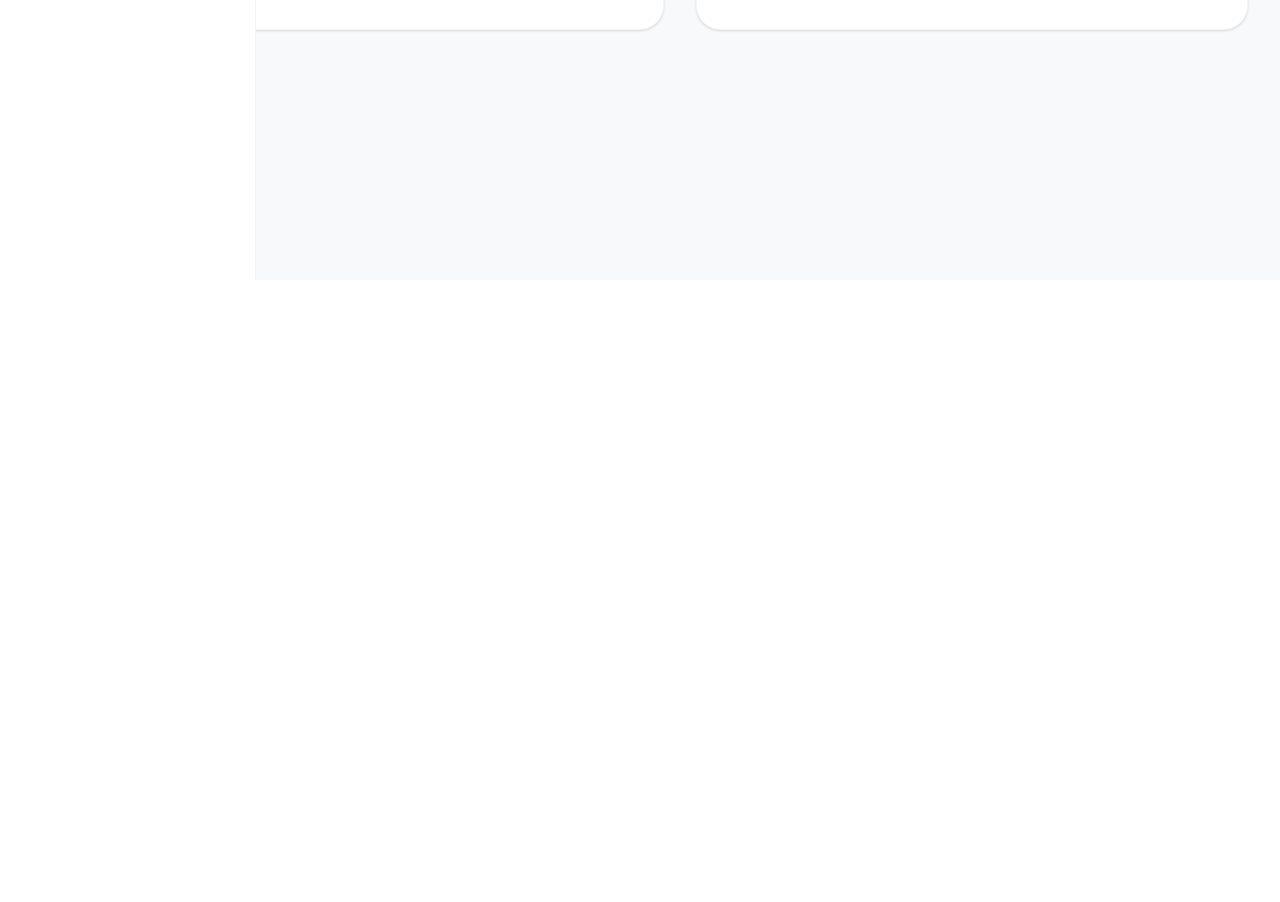
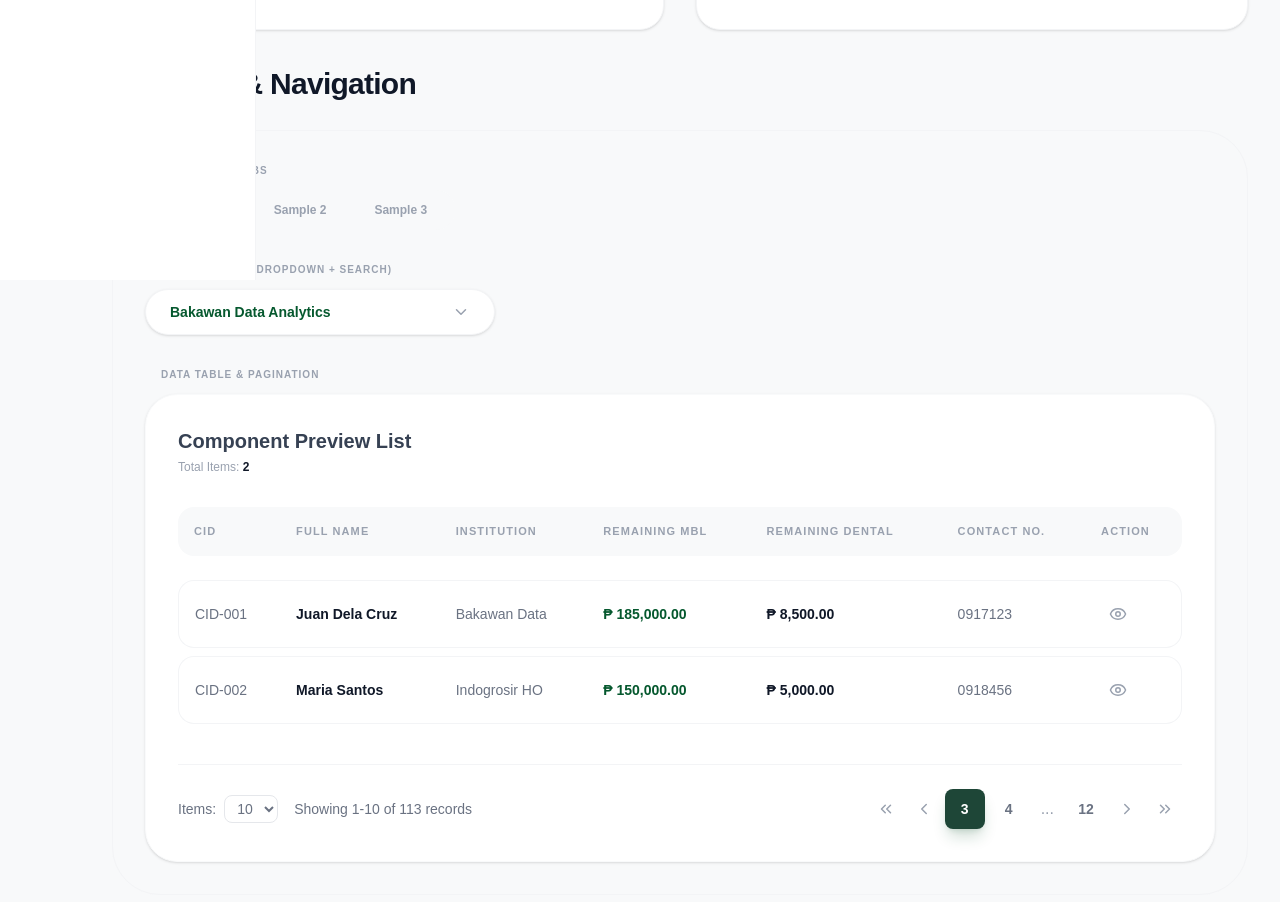
Before and after one commit to Conding-Student/web_meeting, a Next.js app: page /ui-test in a window 1280 px wide. Shown: the part 520-1422 px from the top of the page. Before the commit the page ends 800 px from the top, so only its background shows below. Built offline with nearby package versions, Linux system fonts and the light colour scheme.

Commit message:
update tabs and add new components for improved functionality

```diff
--- a/app/(private)/staff/page.tsx
+++ b/app/(private)/staff/page.tsx
@@ -17,13 +17,13 @@ const STAFF_DATA = [
 ];
 
 export default function StaffManagementPage() {
-    const [activeTab, setActiveTab] = useState("Institution Parameter");
+    const [activeTab, setActiveTab] = useState("Sample1");
 
     return (
         <div className="space-y-8 animate-in fade-in duration-500 p-4">
             {/* Reusable Segmented Tabs matching reference */}
             <SegmentedTabs
-                tabs={["Institution Parameter", "Remittance Report"]}
+                tabs={["Sample1", "Sample2", "Sample3"]}
                 activeTab={activeTab}
                 onChange={setActiveTab}
             />
--- a/app/(private)/ui-test/page.tsx
+++ b/app/(private)/ui-test/page.tsx
@@ -10,11 +10,41 @@ import {
 	Info,
 	Layers,
 	PlayCircle,
+	Layout,
 } from "lucide-react";
+import SearchableDropdown from "@/shared/ui/SearchableDropdown";
+import SegmentedTabs from "@/shared/ui/SegmentedTabs";
+import DataTable from "@/shared/ui/DataTable";
+
+const MOCK_INSTITUTIONS = [
+	{ id: "1", label: "Bakawan Data Analytics" },
+	{ id: "2", label: "CARD Indogrosir HO" },
+	{ id: "3", label: "DC 1 Laguna" },
+];
+
+const MOCK_STAFF = [
+	{
+		cid: "CID-001",
+		name: "Juan Dela Cruz",
+		institution: "Bakawan Data",
+		mbl: "185,000.00",
+		dental: "8,500.00",
+		contact: "0917123",
+	},
+	{
+		cid: "CID-002",
+		name: "Maria Santos",
+		institution: "Indogrosir HO",
+		mbl: "150,000.00",
+		dental: "5,000.00",
+		contact: "0918456",
+	},
+];
 
 export default function UITestPage() {
 	// Modal State
 	const [isModalOpen, setIsModalOpen] = useState(false);
+	const [activeTab, setActiveTab] = useState("Sample 1");
 
 	// Toast State
 	const [toast, setToast] = useState<{
@@ -135,6 +165,69 @@ export default function UITestPage() {
 				</section>
 			</div>
 
+			{/*  Data & Navigation (The New Section) */}
+			<section className="space-y-6">
+				<div className="flex items-center gap-4">
+					<div className="p-3 bg-[#D9E392] rounded-2xl text-[#1E4637]">
+						<Layout size={20} />
+					</div>
+					<div>
+						<h1 className="text-3xl font-black text-gray-900 tracking-tight">
+							Data & Navigation
+						</h1>
+					</div>
+				</div>
+
+				<div className="space-y-8 bg-gray-50/50 p-8 rounded-[3rem] border border-gray-100">
+					{/* Component 1: Segmented Tabs */}
+					<div className="space-y-3">
+						<p className="text-[10px] font-black uppercase text-gray-400 tracking-widest ml-4">
+							Segmented Tabs
+						</p>
+						<SegmentedTabs
+							tabs={["Sample 1", "Sample 2", "Sample 3"]}
+							activeTab={activeTab}
+							onChange={setActiveTab}
+						/>
+					</div>
+
+					{/* Component 2: Unified Control Row */}
+					<div className="space-y-3">
+						<p className="text-[10px] font-black uppercase text-gray-400 tracking-widest ml-4">
+							Control Row (Dropdown + Search)
+						</p>
+						<div className="flex flex-col lg:flex-row items-center gap-4 w-full">
+							<SearchableDropdown
+								options={MOCK_INSTITUTIONS}
+								onSelect={(id) => console.log("Selected:", id)}
+							/>
+						</div>
+					</div>
+
+					{/* Component 3: Data Table (Includes Pagination) */}
+					<div className="space-y-3">
+						<p className="text-[10px] font-black uppercase text-gray-400 tracking-widest ml-4">
+							Data Table & Pagination
+						</p>
+						<DataTable
+							title="Component Preview List"
+							countLabel="Total Items"
+							countValue={MOCK_STAFF.length}
+							headers={[
+								"CID",
+								"Full Name",
+								"Institution",
+								"Remaining MBL",
+								"Remaining Dental",
+								"Contact No.",
+								"Action",
+							]}
+							data={MOCK_STAFF}
+						/>
+					</div>
+				</div>
+			</section>
+
 			{/* MODAL INSTANCE */}
 			<Modal
 				isOpen={isModalOpen}
--- a/mockData.ts
+++ b/mockData.ts
@@ -67,15 +67,6 @@ export const SIDEBAR_MENU = [
 			{ label: "404", path: "/error-handler/404" },
 		],
 	},
-
-	{
-		id: "staff",
-		label: "Staffs",
-		icon: Users,
-		path: "/staff",
-	},
-
-	{ id: "reports", label: "Reports", icon: FileText, path: "/reports" },
 ];
 
 export const DASHBOARD_STATS: DashboardStat[] = [
--- a/services/api/ApiEndpoint.ts
+++ b/services/api/ApiEndpoint.ts
@@ -1,5 +1,3 @@
-// services/api/ApiEndpoint.ts
-
 export type EndpointKey = "permissions" | "logout" | "dashboard-stats" | "sample";
 
 export interface EndpointConfig {
--- a/services/api/ApiWrapper.ts
+++ b/services/api/ApiWrapper.ts
@@ -1,5 +1,3 @@
-// app/lib/api/ApiServer.ts
-
 import { cookies } from "next/headers";
 import { redirect } from "next/navigation";
 import crypto from "crypto";
--- a/shared/ui/SearchableDropdown.tsx
+++ b/shared/ui/SearchableDropdown.tsx
@@ -1,59 +1,81 @@
 "use client";
-import React, { useState } from "react";
-import { ChevronDown, Search } from "lucide-react";
+import React, { useState, useRef, useEffect } from "react";
+import { ChevronDown, Search, Check } from "lucide-react";
 
 interface Option {
     id: string;
     label: string;
 }
 
+interface DropdownProps {
+    options: Option[];
+    onSelect: (id: string) => void;
+    placeholder?: string;
+    className?: string;
+}
+
 export default function SearchableDropdown({
     options,
     onSelect,
-}: {
-    options: Option[]; // Use the interface here
-    onSelect: (id: string) => void;
-}) {
+    placeholder = "Select option...",
+    className = "",
+}: DropdownProps) {
     const [isOpen, setIsOpen] = useState(false);
-    const [selected, setSelected] = useState(options[0]);
+    const [selected, setSelected] = useState<Option | null>(options[0] || null);
     const [search, setSearch] = useState("");
+    const dropdownRef = useRef<HTMLDivElement>(null);
 
-    // FIX: Define the 'filtered' variable
-    const filtered = options.filter((opt: Option) =>
+    // Filter logic
+    const filtered = options.filter((opt) =>
         opt.label.toLowerCase().includes(search.toLowerCase())
     );
+
+    // Close on click outside
+    useEffect(() => {
+        const handleClickOutside = (event: MouseEvent) => {
+            if (dropdownRef.current && !dropdownRef.current.contains(event.target as Node)) {
+                setIsOpen(false);
+            }
+        };
+        document.addEventListener("mousedown", handleClickOutside);
+        return () => document.removeEventListener("mousedown", handleClickOutside);
+    }, []);
 
     const handleSelection = (opt: Option) => {
         setSelected(opt);
         onSelect(opt.id);
         setIsOpen(false);
-        setSearch(""); // Optional: Clear search on select
+        setSearch("");
     };
 
     return (
-        <div className="relative w-full md:w-[350px]">
+        <div ref={dropdownRef} className={`relative w-full md:w-[350px] ${className}`}>
+            {/* Trigger Button */}
             <button
-                type="button" // Good practice to prevent accidental form submits
+                type="button"
                 onClick={() => setIsOpen(!isOpen)}
-                className="w-full flex items-center justify-between px-6 py-3 bg-white border border-gray-100 rounded-full text-sm font-bold text-[#05582E] shadow-sm hover:bg-gray-50 transition-all"
+                className={`
+                    w-full flex items-center justify-between px-6 py-3
+                    bg-white border border-gray-100 rounded-full
+                    text-sm font-bold shadow-sm transition-all duration-200
+                    ${isOpen ? "ring-2 ring-[#05582E]/5 border-[#05582E]/20" : "hover:bg-gray-50"}
+                    ${selected ? "text-[#05582E]" : "text-gray-400"}
+                `}
             >
-                <span>{selected?.label || "Select option..."}</span>
+                <span className="truncate">{selected?.label || placeholder}</span>
                 <ChevronDown
                     size={18}
-                    className={`transition-transform duration-200 ${isOpen ? "rotate-180" : ""}`}
+                    className={`text-gray-400 transition-transform duration-300 ${
+                        isOpen ? "rotate-180" : ""
+                    }`}
                 />
             </button>
 
+            {/* Dropdown Menu */}
             {isOpen && (
-                <>
-                    {/* Optional: Backdrop to close dropdown when clicking outside */}
-                    <div
-                        className="fixed inset-0 z-[50]"
-                        onClick={() => setIsOpen(false)}
-                    />
-
-                    <div className="absolute top-full left-0 w-full mt-2 bg-white border border-gray-100 rounded-2xl shadow-2xl z-[60] overflow-hidden animate-in fade-in zoom-in-95 duration-200">
-                        <div className="p-3 border-b border-gray-50">
+                <div className="absolute top-full left-0 w-full mt-3 bg-white border border-gray-100 rounded-[1.5rem] shadow-2xl z-[100] overflow-hidden animate-in fade-in zoom-in-95 duration-200 origin-top">
+                    {/* Search Input Area */}
+                    <div className="p-4 border-b border-gray-50">
                         <div className="relative">
                             <Search
                                 className="absolute left-3 top-1/2 -translate-y-1/2 text-gray-300"
@@ -62,38 +84,67 @@ export default function SearchableDropdown({
                             <input
                                 autoFocus
                                 type="text"
-                                    placeholder="Search sites..."
-                                    className="w-full pl-9 pr-4 py-2 bg-gray-50 border border-gray-100 rounded-lg text-sm focus:outline-none"
+                                placeholder="Search..."
+                                className="w-full pl-10 pr-4 py-2.5 bg-gray-50 border border-gray-100 rounded-xl text-sm focus:outline-none focus:ring-2 focus:ring-[#05582E]/5 transition-all"
                                 value={search}
                                 onChange={(e) => setSearch(e.target.value)}
                             />
                         </div>
                     </div>
-                        <div className="max-h-60 overflow-y-auto">
+
+                    {/* Options List */}
+                    <div className="max-h-[280px] overflow-y-auto custom-scrollbar">
                         {filtered.length > 0 ? (
-                                filtered.map((opt: Option) => (
+                            <div className="p-2">
+                                {filtered.map((opt) => (
                                     <button
                                         key={opt.id}
                                         type="button"
                                         onClick={() => handleSelection(opt)}
-                                        className={`w-full text-left px-4 py-3 text-sm transition-colors ${
-                                            selected.id === opt.id
-                                                ? "bg-[#05582E]/5 text-[#05582E] font-bold"
-                                                : "text-gray-600 hover:bg-gray-50"
-                                        }`}
+                                        className={`
+                                            w-full flex items-center justify-between px-4 py-3
+                                            text-sm rounded-xl transition-all mb-1 last:mb-0
+                                            ${selected?.id === opt.id
+                                                ? "bg-[#05582E] text-white font-bold"
+                                                : "text-gray-600 hover:bg-[#05582E]/5 hover:text-[#05582E]"
+                                            }
+                                        `}
                                     >
-                                        {opt.label}
+                                        <span className="truncate">{opt.label}</span>
+                                        {selected?.id === opt.id && <Check size={16} />}
                                     </button>
-                                ))
+                                ))}
+                            </div>
                         ) : (
-                                <div className="p-4 text-center text-xs text-gray-400 font-medium">
+                            <div className="py-10 px-4 text-center">
+                                <div className="inline-flex p-3 bg-gray-50 rounded-full mb-3 text-gray-300">
+                                    <Search size={20} />
+                                </div>
+                                <p className="text-xs text-gray-400 font-bold uppercase tracking-widest">
                                     No results found
+                                </p>
                             </div>
                         )}
                     </div>
                 </div>
-                </>
             )}
+
+            {/* Injected Styles for Custom Scrollbar */}
+            <style jsx>{`
+                .custom-scrollbar::-webkit-scrollbar {
+                    width: 6px;
+                }
+                .custom-scrollbar::-webkit-scrollbar-track {
+                    background: transparent;
+                }
+                .custom-scrollbar::-webkit-scrollbar-thumb {
+                    background: #e5e7eb;
+                    border-radius: 10px;
+                }
+                .custom-scrollbar::-webkit-scrollbar-thumb:hover {
+                    background: #d1d5db;
+                }
+            `}</style>
         </div>
     );
 }
```
Also changed, not shown: app/globals.css (line endings or trailing spaces). Lines whose indentation alone changed are shown as unchanged.
